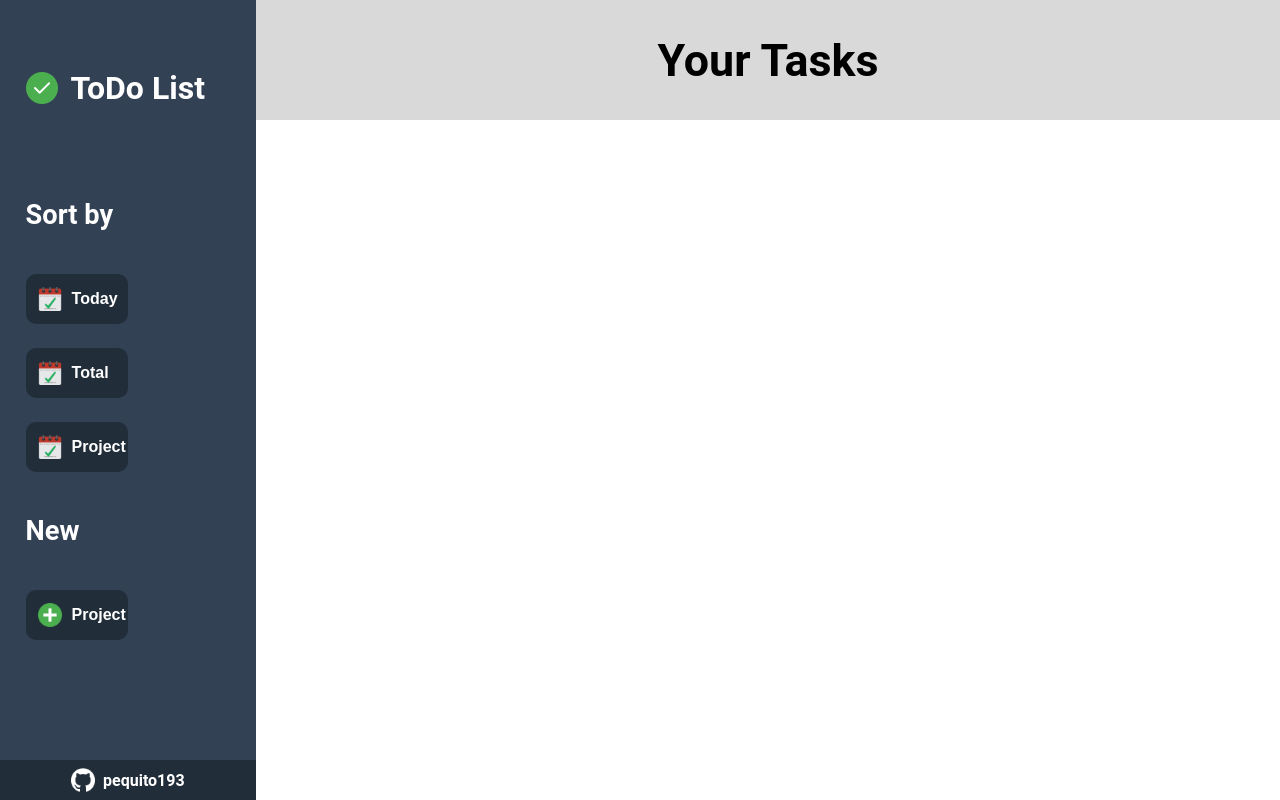
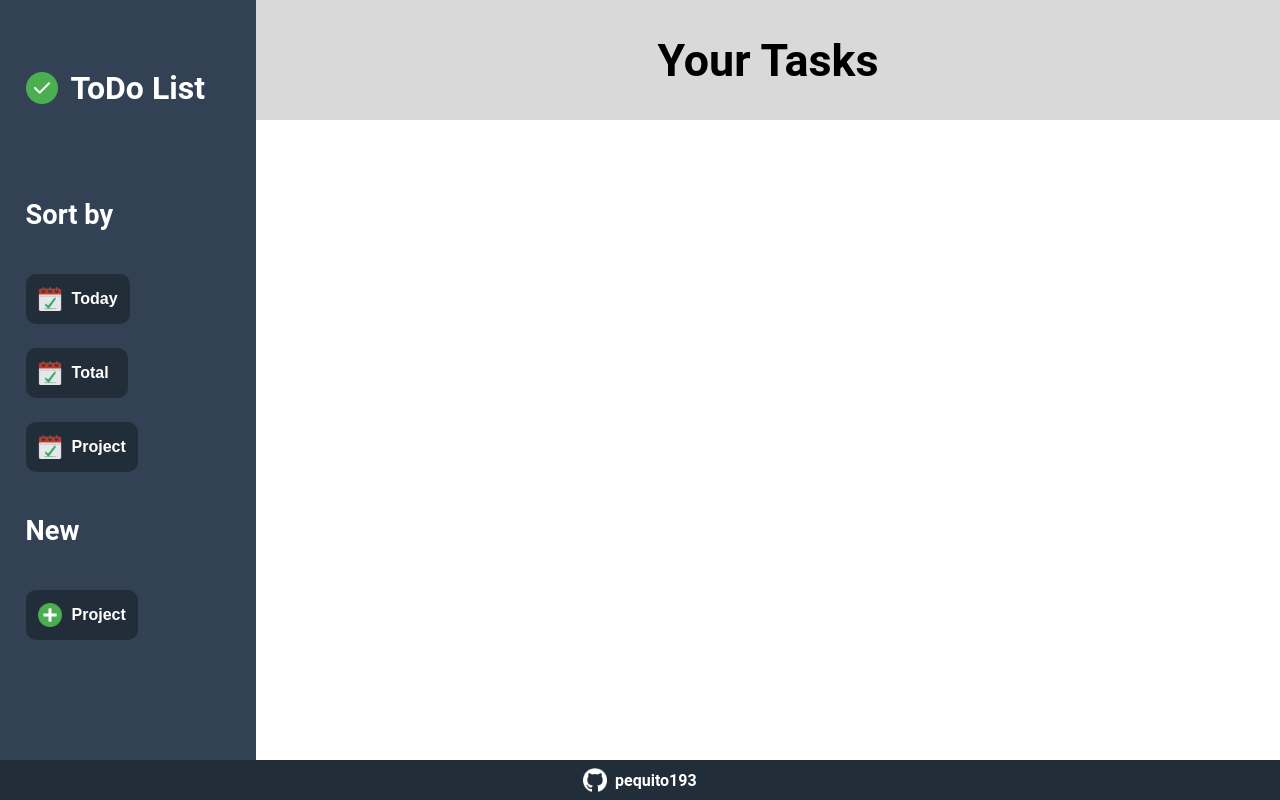
Before and after one commit to pequito193/todo-list, a plain HTML site: page index.html in a window 1280 px wide. Drawn offline with Linux system fonts and the light colour scheme.

Commit message:
Change footer width

```diff
--- a/styles.css
+++ b/styles.css
@@ -14,6 +14,7 @@ body {
     height: 100vh;
     width: 20vw;
     position: fixed;
+    min-width: fit-content;
 }
 
 @keyframes dropdown {
@@ -75,6 +76,7 @@ body {
     align-items: center;
     gap: 10px;
     margin: 0 2vw;
+    min-width: fit-content;
 }
 
 .option:hover {
@@ -88,7 +90,7 @@ body {
     height: 5vh;
     position: fixed;
     bottom: 0;
-    width: 20vw;
+    width: 100%;
     display: flex;
     align-items: center;
     justify-content: center;
```
